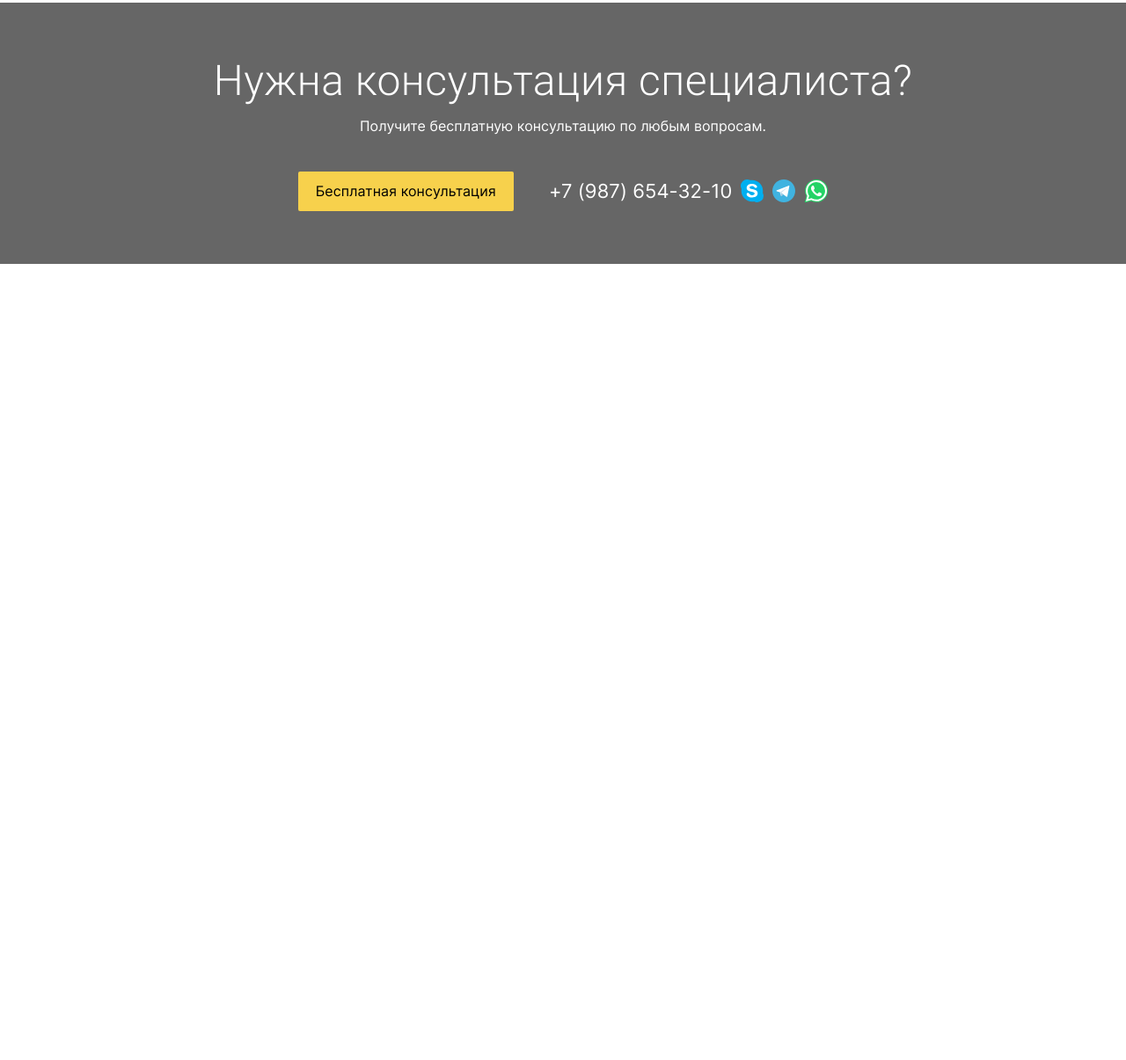
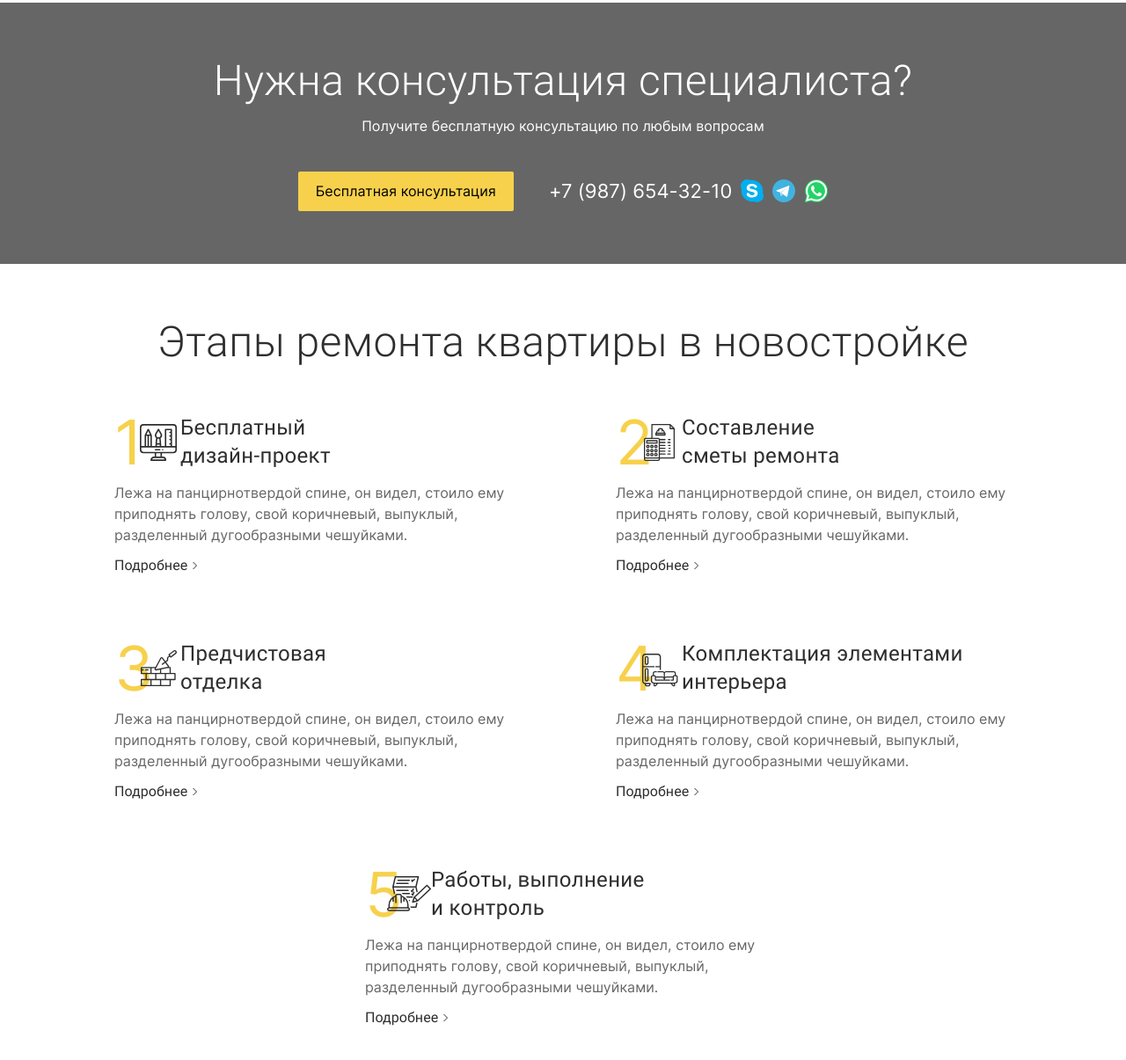
Before and after one commit to uxDimon/elsr, a website built with Parcel: page src/index.html in a window 1280 px wide. Shown: the part 2193-3398 px from the top of the page at 88% size. Before the commit the page ends 2493 px from the top, so only its background shows below. Built offline with nearby package versions, Linux system fonts and the light colour scheme.

Commit message:
Этапы ремонта квартиры

```diff
--- a/src/index.html
+++ b/src/index.html
@@ -279,7 +279,7 @@
 		<!-- Нужна консультация специалиста? -->
 		<div class="grid-wrap grid-wrap_pading consultation">
 			<h2 class="consultation__headline-h2 mimicry_h1 text-align_center">Нужна консультация специалиста?</h2>
-			<p class="consultation__tex-block text-align_center">Получите бесплатную консультацию по любым вопросам.</p>
+			<p class="consultation__tex-block text-align_center">Получите бесплатную консультацию по любым вопросам</p>
 			<div class="consultation__wrap">
 				<button class="button">Бесплатная консультация</button>
 				<div class="pone">
@@ -291,6 +291,56 @@
 			</div>
 		</div>
 
+		<!-- Этапы ремонта квартиры в новостройке -->
+		<div class="grid-wrap grid-wrap_pading numbered-icons-block">
+			<h2 class="numbered-icons-block__headline-h2 mimicry_h1 text-align_center">Этапы ремонта квартиры в новостройке</h2>
+			<div class="numbered-icons-item">
+				<div class="numbered-icons-item__wrap">
+					<span class="numbered-icons-item__number">1</span>
+					<svg class="numbered-icons-item__icons"><use xlink:href="svg/sprite_icons.svg#free_design"></use></svg>
+					<h3 class="numbered-icons-item__headline">Бесплатный<br> дизайн-проект</h3>
+				</div>
+				<p class="numbered-icons-item__description text-color_b2">Лежа на панцирнотвердой спине, он видел, стоило ему приподнять голову, свой коричневый, выпуклый, разделенный дугообразными чешуйками.</p>
+				<a href="" class="linc-arrow linc-arrow_right-right numbered-icons-item__linc-detail">Подробнее</a>
+			</div>
+			<div class="numbered-icons-item">
+				<div class="numbered-icons-item__wrap">
+					<span class="numbered-icons-item__number">2</span>
+					<svg class="numbered-icons-item__icons"><use xlink:href="svg/sprite_icons.svg#repair_assessment"></use></svg>
+					<h3 class="numbered-icons-item__headline">Составление<br> сметы ремонта</h3>
+				</div>
+				<p class="numbered-icons-item__description text-color_b2">Лежа на панцирнотвердой спине, он видел, стоило ему приподнять голову, свой коричневый, выпуклый, разделенный дугообразными чешуйками.</p>
+				<a href="" class="linc-arrow linc-arrow_right-right numbered-icons-item__linc-detail">Подробнее</a>
+			</div>
+			<div class="numbered-icons-item">
+				<div class="numbered-icons-item__wrap">
+					<span class="numbered-icons-item__number">3</span>
+					<svg class="numbered-icons-item__icons"><use xlink:href="svg/sprite_icons.svg#before_clean_repairs"></use></svg>
+					<h3 class="numbered-icons-item__headline">Предчистовая<br> отделка</h3>
+				</div>
+				<p class="numbered-icons-item__description text-color_b2">Лежа на панцирнотвердой спине, он видел, стоило ему приподнять голову, свой коричневый, выпуклый, разделенный дугообразными чешуйками.</p>
+				<a href="" class="linc-arrow linc-arrow_right-right numbered-icons-item__linc-detail">Подробнее</a>
+			</div>
+			<div class="numbered-icons-item">
+				<div class="numbered-icons-item__wrap">
+					<span class="numbered-icons-item__number">4</span>
+					<svg class="numbered-icons-item__icons"><use xlink:href="svg/sprite_icons.svg#interior_equipment"></use></svg>
+					<h3 class="numbered-icons-item__headline">Комплектация элементами интерьера</h3>
+				</div>
+				<p class="numbered-icons-item__description text-color_b2">Лежа на панцирнотвердой спине, он видел, стоило ему приподнять голову, свой коричневый, выпуклый, разделенный дугообразными чешуйками.</p>
+				<a href="" class="linc-arrow linc-arrow_right-right numbered-icons-item__linc-detail">Подробнее</a>
+			</div>
+			<div class="numbered-icons-item">
+				<div class="numbered-icons-item__wrap">
+					<span class="numbered-icons-item__number">5</span>
+					<svg class="numbered-icons-item__icons"><use xlink:href="svg/sprite_icons.svg#execution_control"></use></svg>
+					<h3 class="numbered-icons-item__headline">Работы, выполнение<br> и контроль</h3>
+				</div>
+				<p class="numbered-icons-item__description text-color_b2">Лежа на панцирнотвердой спине, он видел, стоило ему приподнять голову, свой коричневый, выпуклый, разделенный дугообразными чешуйками.</p>
+				<a href="" class="linc-arrow linc-arrow_right-right numbered-icons-item__linc-detail">Подробнее</a>
+			</div>
+		</div>
+
 		<!-- <svg><use xlink:href="svg/sprite_icons.svg#possessions"></use></svg> -->
 		<script src="index.js"></script>
 	</body>
--- a/src/styles.scss
+++ b/src/styles.scss
@@ -608,6 +608,51 @@ a,
 	}
 }
 
+// Этапы ремонта квартиры в новостройке
+//// //// //// //// //// //// //// ////
+.numbered-icons-block {
+	grid-row-gap: 70px;
+}
+
+.numbered-icons-block__headline-h2 {
+	grid-column: 1 / span 12;
+	margin-bottom: -20px;
+}
+
+.numbered-icons-item {
+	grid-column-end: span 6;
+	justify-self: center;
+	width: 450px;
+
+	&:last-of-type:nth-of-type(odd) {
+		grid-column-end: span 12;
+	}
+}
+
+.numbered-icons-item__wrap {
+	display: flex;
+	align-items: center;
+}
+
+.numbered-icons-item__number {
+	width: 25px;
+	font-size: 70px;
+	line-height: 1;
+	color: var(--color_m1_rest);
+}
+
+.numbered-icons-item__icons {
+	display: block;
+	flex: 0 0 50px;
+	width: 50px;
+	height: 50px;
+	fill: var(--color_tm);
+}
+
+.numbered-icons-item__headline {
+	margin-bottom: 0;
+}
+
 // grid-column: 1 / span 3;
 // 	background: url("svg/sprite_icons_css.svg#logo2") no-repeat;
 // 	transform: scale(5) translate(40%, 40%);
```
